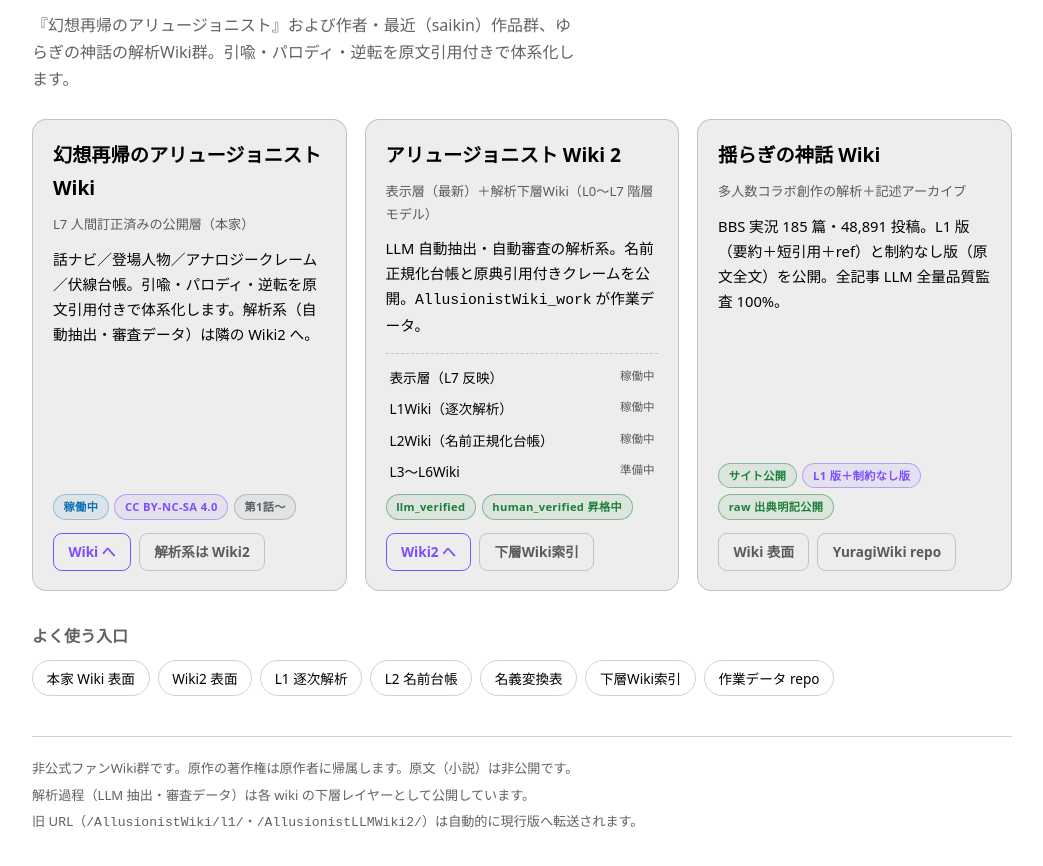
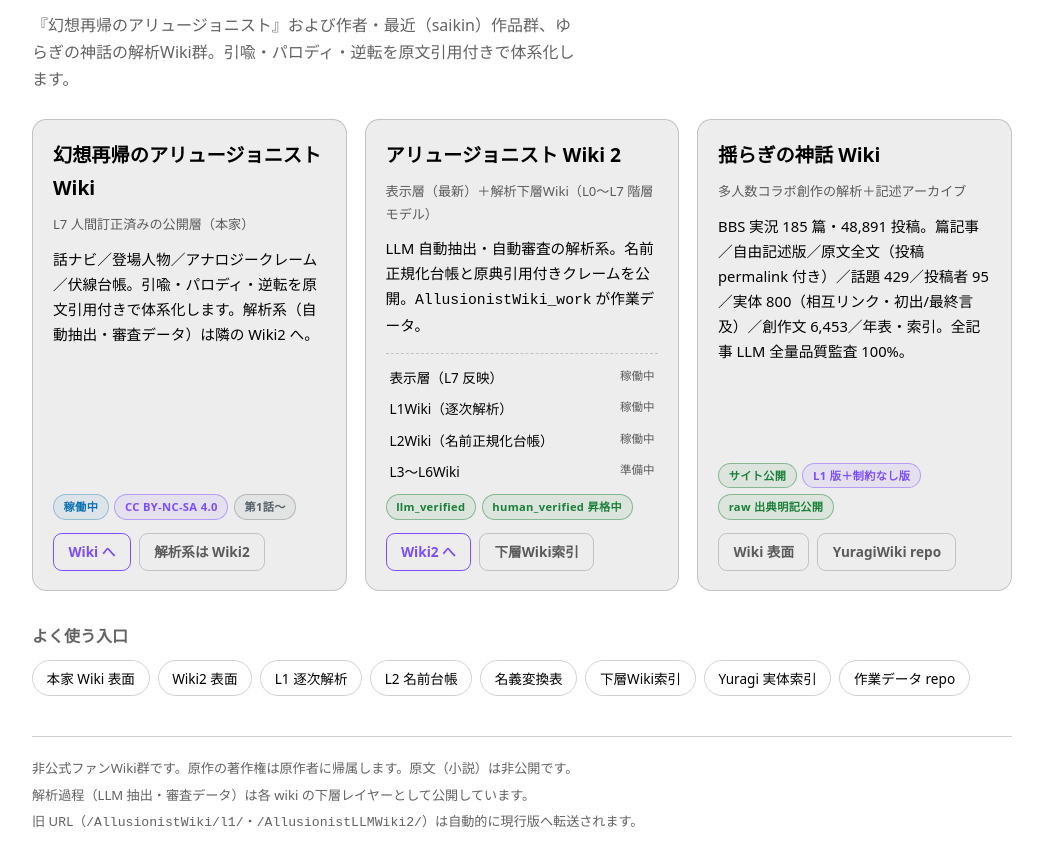
Before and after one commit to allusionistwiki/allusionistwiki.github.io, a plain HTML site: page index.html in a window 1280 px wide. Shown: the part 106-972 px from the top of the page, without its empty margins (118-1161 px from the left). Drawn offline with Linux system fonts and the light colour scheme.

Commit message:
portal: YuragiWiki card refresh (layers 429/95/800/6453) + entity index chip

```diff
--- a/index.html
+++ b/index.html
@@ -84,7 +84,7 @@ a{color:inherit}
   <a class="card" href="/YuragiWiki/">
     <h2>揺らぎの神話 Wiki</h2>
     <p class="sub">多人数コラボ創作の解析＋記述アーカイブ</p>
-    <p class="desc">BBS 実況 185 篇・48,891 投稿。L1 版（要約＋短引用＋ref）と制約なし版（原文全文）を公開。全記事 LLM 全量品質監査 100%。</p>
+    <p class="desc">BBS 実況 185 篇・48,891 投稿。篇記事／自由記述版／原文全文（投稿 permalink 付き）／話題 429／投稿者 95／実体 800（相互リンク・初出/最終言及）／創作文 6,453／年表・索引。全記事 LLM 全量品質監査 100%。</p>
     <div class="badges"><span class="badge b-ok">サイト公開</span><span class="badge b-accent">L1 版＋制約なし版</span><span class="badge b-ok">raw 出典明記公開</span></div>
     <div class="btns"><span class="btn ghost">Wiki 表面</span><span class="btn ghost">YuragiWiki repo</span></div>
   </a>
@@ -99,6 +99,7 @@ a{color:inherit}
     <a class="chip" href="/AllusionistWiki2/L2/">L2 名前台帳</a>
     <a class="chip" href="/AllusionistWiki2/L2/reflections/RF_l2_aliases_index.html">名義変換表</a>
     <a class="chip" href="/AllusionistWiki2/layers/">下層Wiki索引</a>
+    <a class="chip" href="/YuragiWiki/entities_index/">Yuragi 実体索引</a>
     <a class="chip" href="https://github.com/allusionistwiki/AllusionistWiki_work">作業データ repo</a>
   </div>
 </section>
```
